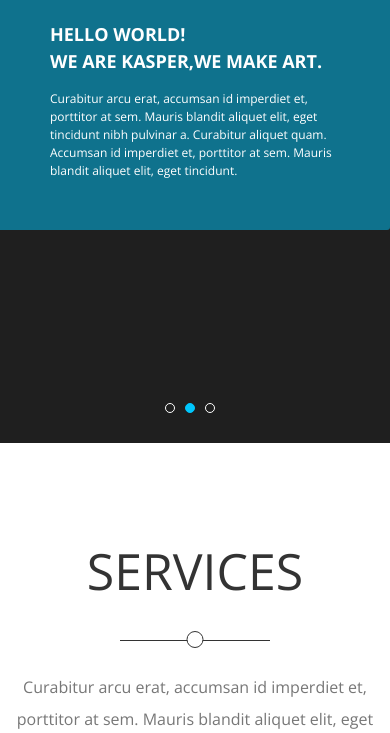
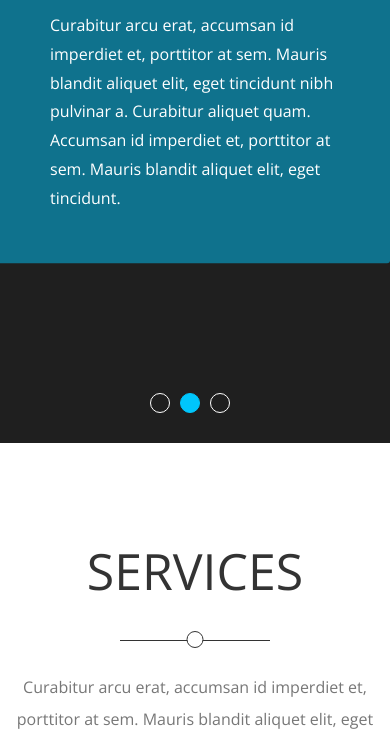
Before and after one commit to Andrew-Magdy-Rizk/Template_two, a plain HTML site: page index.html in a window 390 px wide. Shown: the part 401-1134 px from the top of the page. Drawn offline with nearby package versions, Linux system fonts and the light colour scheme.

Commit message:
update css

```diff
--- a/CSS/casper.css
+++ b/CSS/casper.css
@@ -250,11 +250,11 @@ header nav:hover .icon span:nth-child(2) {
   background-color: var(--main--transparnt);
   color: white;
   border-radius: 0 3px 3px 0;
-  transform: translateY(-50px);
-  -webkit-transform: translateY(-50px);
-  -moz-transform: translateY(-50px);
-  -ms-transform: translateY(-50px);
-  -o-transform: translateY(-50px);
+  transform: translateY(-50%);
+  -webkit-transform: translateY(-50%);
+  -moz-transform: translateY(-50%);
+  -ms-transform: translateY(-50%);
+  -o-transform: translateY(-50%);
   display: flex;
   justify-content: flex-end;
 }
@@ -271,34 +271,23 @@ header nav:hover .icon span:nth-child(2) {
 }
 .landing .content h2 {
   margin-bottom: 20px;
-  line-height: 2;
-  font-size: 22px;
-  font-weight: bold;
+  line-height: 1.8;
+  font-size: 30px;
+  font-weight: normal;
 }
 .landing .content p {
-  line-height: 2;
-  font-size: 12px;
-}
-@media (max-width: 767px) {
-  .landing .content h2 {
-    font-size: 18px;
-    margin-bottom: 15px;
-    line-height: 1.5;
-  }
-  .landing .content p {
-    font-size: 12px;
-    line-height: 1.5;
-  }
+  line-height: 1.8;
+  font-size: 16px;
 }
 @media (max-width: 300px) {
   .landing .content h2 {
     font-size: 14px;
     margin-bottom: 12px;
-    line-height: 1.3;
+    line-height: 1.6;
   }
   .landing .content p {
     font-size: 10px;
-    line-height: 1.3;
+    line-height: 1.6;
   }
 }
 .landing .change-background {
@@ -336,8 +325,8 @@ header nav:hover .icon span:nth-child(2) {
   -o-transform: translateX(-50%);
 }
 .landing .bullets li {
-  width: 10px;
-  height: 10px;
+  width: 20px;
+  height: 20px;
   border: 1px solid white;
   border-radius: 50%;
   margin-right: 10px;
```
